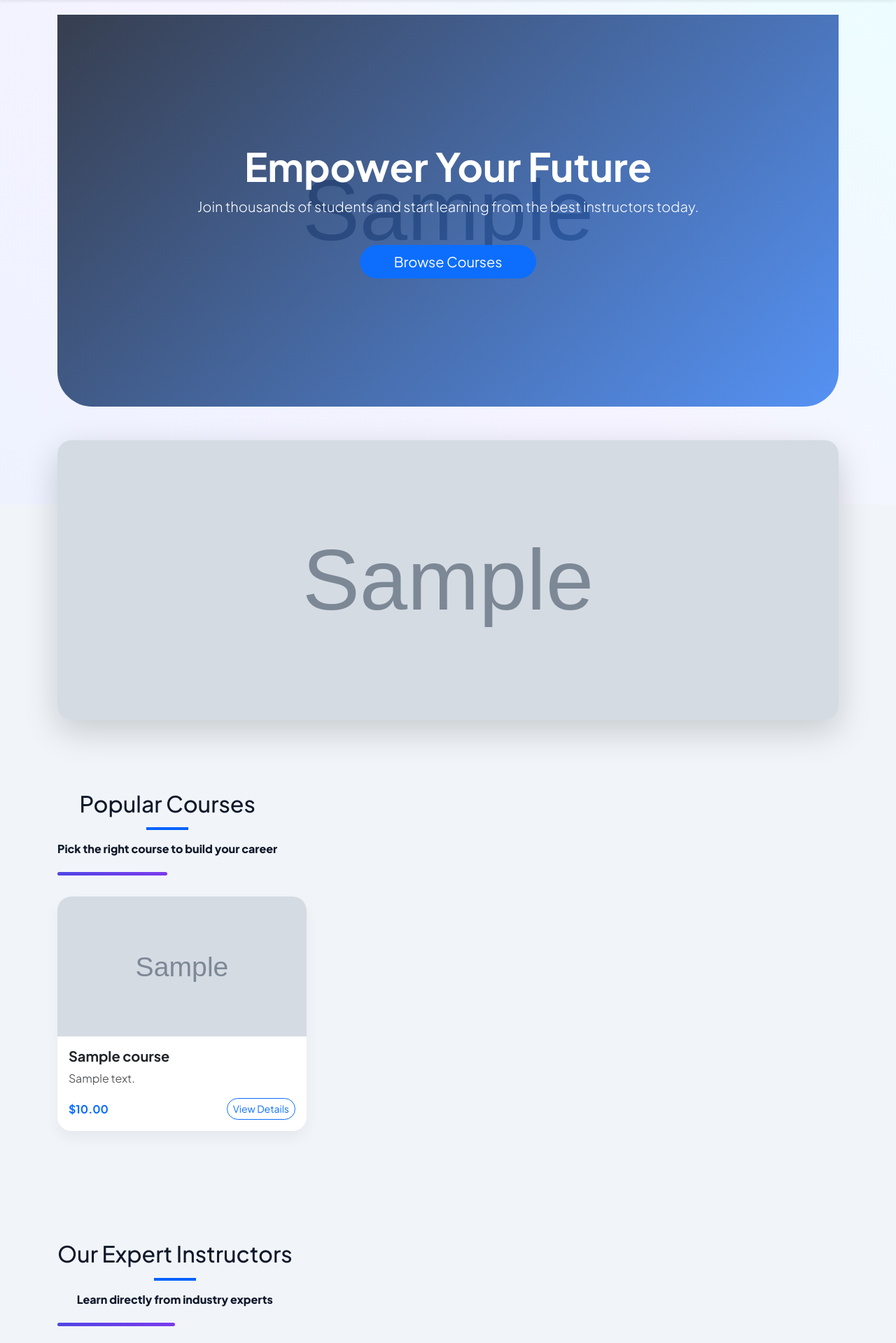
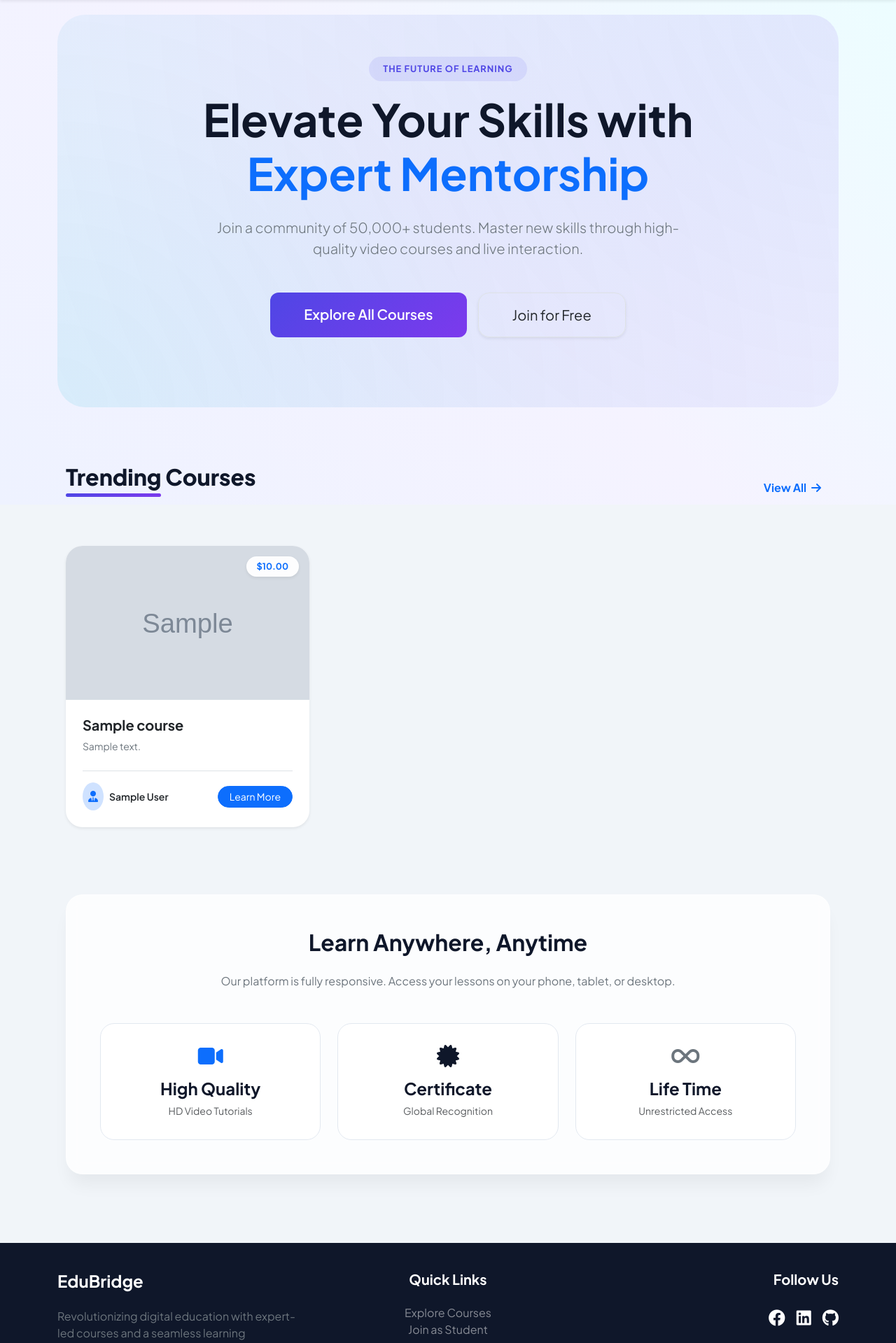
Before and after one commit to mdshahadathossainit/edubridge-project, a Django app: page / in a window 1280 px wide. Shown: the part 79-1998 px from the top of the page at 70% size. Run offline with Django 5.2, Linux system fonts and the light colour scheme; tables that the repository leaves empty hold one stand-in row (values such as "Sample post"); grey boxes marked "Sample" are stand-in pictures.

Commit message:
Update home.html for enhanced hero section and layout
Refactor home page layout and styles for improved design.

```diff
--- a/members/templates/members/home.html
+++ b/members/templates/members/home.html
@@ -2,143 +2,153 @@
 {% load static %}
 {% block content %}
 <style>
-    :root { --primary-color: #0061ff; --dark-navy: #0f172a; --white: #ffffff; }
-    .hero { height: 70vh; background: linear-gradient(135deg, rgba(15, 23, 42, 0.8), rgba(0, 97, 255, 0.6)),
-            {% if site_settings.background_image %} url("{{ site_settings.background_image.url }}") {% else %} url("https://images.unsplash.com/photo-1516321318423-f06f85e504b3") {% endif %};
-            background-size: cover; background-position: center; display: flex; align-items: center; justify-content: center; flex-direction: column; color: var(--white); text-align: center; border-radius: 0 0 50px 50px; }
-    .hero h1 { font-size: 3.5rem; font-weight: 700; }
-    .section-title { text-align: center; margin: 60px 0 40px; }
-    .section-title h2::after { content: ''; display: block; width: 60px; height: 4px; background: var(--primary-color); margin: 15px auto; }
-    .custom-card { border: none; border-radius: 20px; box-shadow: 0 10px 20px rgba(0,0,0,0.05); transition: 0.3s; overflow: hidden; height: 100%; }
-    .custom-card:hover { transform: translateY(-10px); }
-    .card-img-top { height: 200px; object-fit: cover; }
-    .slideshow-container { margin: 40px 0; position: relative; border-radius: 20px; overflow: hidden; height: 400px; }
-    .slideshow-image { width: 100%; height: 100%; object-fit: cover; display: none; }
-    .success-story-card { background: var(--white); padding: 30px; border-radius: 20px; text-align: center; border-bottom: 5px solid var(--primary-color); height: 100%; }
-    .success-story-card img { width: 80px; height: 80px; border-radius: 50%; margin-bottom: 15px; object-fit: cover; }
+    .hero-section {
+        padding: 60px 0 100px;
+        background: radial-gradient(circle at top right, rgba(124, 58, 237, 0.1), transparent),
+                    radial-gradient(circle at bottom left, rgba(6, 182, 212, 0.1), transparent);
+        border-radius: 40px;
+        margin-bottom: 80px;
+    }
+
+    .hero-badge {
+        background: rgba(79, 70, 229, 0.1);
+        color: var(--primary);
+        padding: 8px 20px;
+        border-radius: 50px;
+        font-weight: 700;
+        text-transform: uppercase;
+        letter-spacing: 1px;
+        font-size: 0.8rem;
+    }
+
+    .stat-card {
+        padding: 30px;
+        border-radius: 20px;
+        text-align: center;
+        background: white;
+        border: 1px solid #e2e8f0;
+    }
+
+    .course-card {
+        border: none;
+        border-radius: 24px;
+        overflow: hidden;
+        transition: all 0.4s cubic-bezier(0.175, 0.885, 0.32, 1.275);
+    }
+
+    .course-card:hover {
+        transform: scale(1.03);
+        box-shadow: 0 30px 60px rgba(0,0,0,0.1);
+    }
+
+    .course-img-wrapper {
+        position: relative;
+        height: 220px;
+        overflow: hidden;
+    }
+
+    .course-badge {
+        position: absolute;
+        top: 15px; right: 15px;
+        background: var(--glass);
+        padding: 5px 15px;
+        border-radius: 50px;
+        font-weight: 700;
+        font-size: 0.8rem;
+    }
 </style>
 
-<div class="hero mb-5">
-    <h1>Empower Your Future</h1>
-    <p class="lead">Join thousands of students and start learning from the best instructors today.</p>
-    <div class="mt-4">
-        <a href="{% url 'course_list' %}" class="btn btn-primary btn-lg rounded-pill px-5">Browse Courses</a>
+<div class="hero-section text-center position-relative overflow-hidden">
+    <div class="container">
+        <span class="hero-badge mb-3 d-inline-block">The Future of Learning</span>
+        <h1 class="display-3 fw-bolder mb-4">Elevate Your Skills with <br><span class="text-primary">Expert Mentorship</span></h1>
+        <p class="lead text-secondary mb-5 mx-auto" style="max-width: 700px;">
+            Join a community of 50,000+ students. Master new skills through high-quality video courses and live interaction.
+        </p>
+        <div class="d-flex flex-wrap justify-content-center gap-3">
+            <a href="{% url 'course_list' %}" class="btn btn-gradient btn-lg px-5 py-3 fs-5">Explore All Courses</a>
+            <a href="{% url 'register' %}" class="btn btn-white btn-lg px-5 py-3 fs-5 border shadow-sm rounded-4">Join for Free</a>
+        </div>
     </div>
 </div>
 
-{% if slideshow_images %}
-<div class="slideshow-container shadow-lg">
-    {% for image in slideshow_images %}
-        <img class="slideshow-image" src="{{ image.image.url }}" alt="{{ image.caption }}">
-    {% endfor %}
-</div>
-{% endif %}
+<div class="container mb-5">
+    <div class="row align-items-center mb-5">
+        <div class="col-lg-6">
+            <h2 class="section-title">Trending Courses</h2>
+        </div>
+        <div class="col-lg-6 text-lg-end">
+            <a href="{% url 'course_list' %}" class="btn btn-link fw-bold text-decoration-none">View All <i class="fas fa-arrow-right ms-1"></i></a>
+        </div>
+    </div>
 
-<section>
-    <div class="section-title">
-        <h2>Popular Courses</h2>
-        <p>Pick the right course to build your career</p>
-    </div>
     <div class="row g-4">
         {% for course in courses %}
-        <div class="col-md-4">
-            <div class="card custom-card">
-                {% if course.image %}
-                    <img src="{{ course.image.url }}" class="card-img-top" alt="{{ course.title }}">
-                {% else %}
-                    <img src="https://via.placeholder.com/400x200" class="card-img-top" alt="Course Image">
-                {% endif %}
-                <div class="card-body">
-                    <h5 class="card-title fw-bold">{{ course.title }}</h5>
-                    <p class="card-text text-muted">{{ course.description|truncatewords:15 }}</p>
-                    <div class="d-flex justify-content-between align-items-center">
-                        <span class="text-primary fw-bold">${{ course.price }}</span>
-                        <a href="{% url 'course_detail' course.id %}" class="btn btn-outline-primary btn-sm rounded-pill">View Details</a>
+        <div class="col-md-6 col-lg-4">
+            <div class="card course-card h-100 shadow-sm">
+                <div class="course-img-wrapper">
+                    {% if course.image %}
+                        <img src="{{ course.image.url }}" class="w-100 h-100 object-fit-cover" alt="{{ course.title }}">
+                    {% else %}
+                        <div class="w-100 h-100 bg-light d-flex align-items-center justify-content-center">
+                            <i class="fas fa-image text-muted fa-3x"></i>
+                        </div>
+                    {% endif %}
+                    <span class="course-badge text-primary shadow-sm">${{ course.price }}</span>
+                </div>
+                <div class="card-body p-4">
+                    <h5 class="fw-bold mb-2">{{ course.title }}</h5>
+                    <p class="text-secondary small mb-4">{{ course.description|truncatewords:12 }}</p>
+                    <div class="d-flex justify-content-between align-items-center pt-3 border-top">
+                        <div class="d-flex align-items-center">
+                            <div class="bg-primary-subtle text-primary rounded-circle p-2 me-2">
+                                <i class="fas fa-user-tie"></i>
+                            </div>
+                            <span class="small fw-semibold">{{ course.instructor.name }}</span>
+                        </div>
+                        <a href="{% url 'course_detail' course.id %}" class="btn btn-primary btn-sm rounded-pill px-3">Learn More</a>
                     </div>
                 </div>
             </div>
         </div>
         {% empty %}
-        <p class="text-center w-100">No courses available at the moment.</p>
-        {% endfor %}
-    </div>
-</section>
-
-<section class="mt-5 pt-5">
-    <div class="section-title">
-        <h2>Our Expert Instructors</h2>
-        <p>Learn directly from industry experts</p>
-    </div>
-    <div class="row g-4 text-center">
-        {% for teacher in teachers %}
-        <div class="col-md-3">
-            <div class="p-4 bg-white rounded-4 shadow-sm h-100">
-                {% if teacher.photo %}
-                    <img src="{{ teacher.photo.url }}" class="rounded-circle mb-3" style="width: 120px; height: 120px; object-fit: cover;">
-                {% else %}
-                    <img src="https://via.placeholder.com/120" class="rounded-circle mb-3" style="width: 120px; height: 120px; object-fit: cover;">
-                {% endif %}
-                <h4>{{ teacher.name }}</h4>
-                <p class="text-primary">{{ teacher.subject }}</p>
-                <a href="{% url 'teacher_profile' teacher.id %}" class="btn btn-link">View Profile</a>
-            </div>
-        </div>
-        {% empty %}
-        <p class="text-center w-100">No teachers found.</p>
-        {% endfor %}
-    </div>
-</section>
-
-{% if success_stories %}
-<section class="mt-5 pt-5">
-    <div class="section-title">
-        <h2>Success Stories</h2>
-        <p>Inspiration from our successful students</p>
-    </div>
-    <div class="row g-4">
-        {% for story in success_stories %}
-        <div class="col-md-4">
-            <div class="success-story-card shadow-sm">
-                {% if story.photo %}
-                    <img src="{{ story.photo.url }}" alt="{{ story.student_name }}">
-                {% endif %}
-                <h4 class="mb-2">{{ story.student_name }}</h4>
-                <p class="fst-italic text-muted">"{{ story.story_text|truncatewords:25 }}"</p>
-            </div>
+        <div class="text-center py-5">
+            <i class="fas fa-book-open fa-3x text-light mb-3"></i>
+            <p>No courses available right now. Stay tuned!</p>
         </div>
         {% endfor %}
     </div>
-</section>
-{% endif %}
+</div>
 
-<section class="mt-5 pt-5 mb-5">
-    <div class="section-title">
-        <h2>Our Location</h2>
-    </div>
-    <div class="rounded-4 overflow-hidden shadow-lg">
-        <iframe
-            width="100%"
-            height="400"
-            style="border:0;"
-            loading="lazy"
-            allowfullscreen
-            src="https://www.google.com/maps?q=22.38617772615635,91.83057062572003&hl=en&z=15&output=embed">
-        </iframe>
+<section class="py-5 mt-5">
+    <div class="container">
+        <div class="glass-card p-5 text-center">
+            <h2 class="fw-bold mb-4">Learn Anywhere, Anytime</h2>
+            <p class="mb-5 text-secondary">Our platform is fully responsive. Access your lessons on your phone, tablet, or desktop.</p>
+            <div class="row g-4">
+                <div class="col-md-4">
+                    <div class="stat-card">
+                        <i class="fas fa-video fa-2x text-primary mb-3"></i>
+                        <h4 class="fw-bold">High Quality</h4>
+                        <p class="small text-muted mb-0">HD Video Tutorials</p>
+                    </div>
+                </div>
+                <div class="col-md-4">
+                    <div class="stat-card">
+                        <i class="fas fa-certificate fa-2x text-accent mb-3"></i>
+                        <h4 class="fw-bold">Certificate</h4>
+                        <p class="small text-muted mb-0">Global Recognition</p>
+                    </div>
+                </div>
+                <div class="col-md-4">
+                    <div class="stat-card">
+                        <i class="fas fa-infinity fa-2x text-secondary mb-3"></i>
+                        <h4 class="fw-bold">Life Time</h4>
+                        <p class="small text-muted mb-0">Unrestricted Access</p>
+                    </div>
+                </div>
+            </div>
+        </div>
     </div>
 </section>
-
-<script>
-    let slideIndex = 0;
-    const slides = document.getElementsByClassName("slideshow-image");
-    if (slides.length > 0) {
-        function showSlides() {
-            for (let i = 0; i < slides.length; i++) slides[i].style.display = "none";
-            slideIndex++;
-            if (slideIndex > slides.length) slideIndex = 1;
-            slides[slideIndex - 1].style.display = "block";
-            setTimeout(showSlides, 5000);
-        }
-        showSlides();
-    }
-</script>
 {% endblock %}
```
